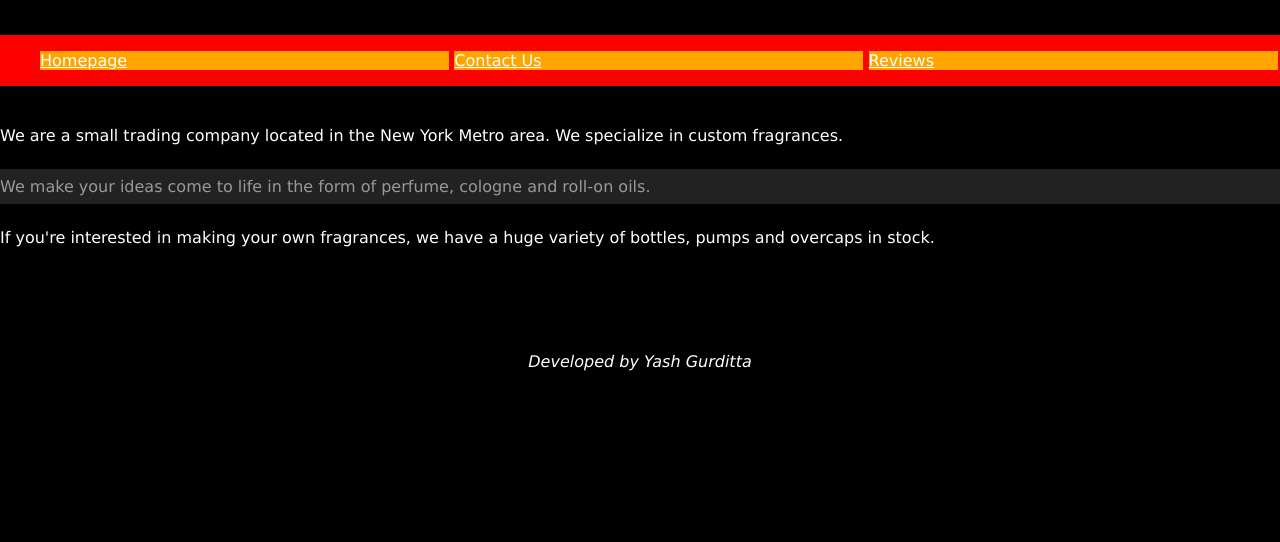
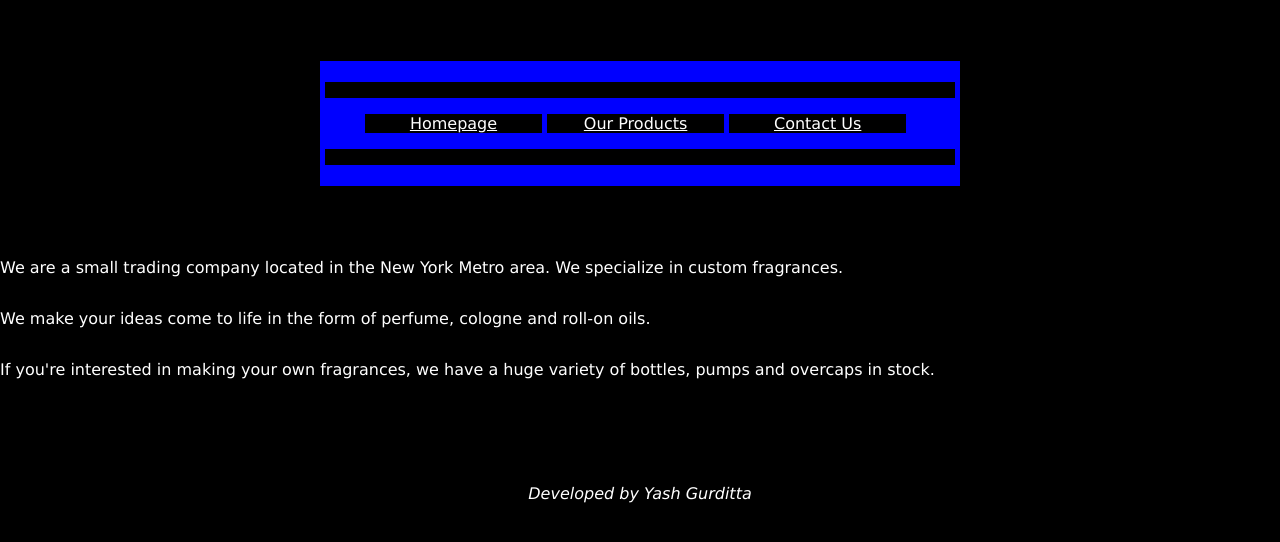
Before and after one commit to skkyllc/skkyllc.github.io, a plain HTML site: page index.html in a window 1280 px wide. Shown: the part 62-604 px from the top of the page. Drawn offline with Linux system fonts and the light colour scheme.

Commit message:
Update Color Scheme and Navbar

```diff
--- a/index.html
+++ b/index.html
@@ -3,25 +3,25 @@
 	<head>
 		<link rel="shortcut icon" href="http://skkyenterprises.com/SKKYLogo.img.PNG">
 		<title>SKKY LLC</title>
-		<h1><center><strong>SKKY Enterprises LLC</strong></center></h1>
 		<link href="main.css" rel="stylesheet" type="text/css" />
 	</head>
 	<body>
+		<h1><center><strong>SKKY Enterprises LLC</strong></center></h1>
 		<header>
 		<nav>
 			<p>
-		<ul>
-			<li><a href="index.html" />Homepage</a></li>
-			<li><a href="Contact.html" />Contact Us</a></li>
-			<li><a href="#" />Reviews</a></li>
-		</ul>
+				<ul>
+					<li><a href="index.html" /><center>Homepage</center></a></li>
+					<li><a href="#" /><center>Our Products</center></a></li>
+					<li><a href="Contact.html" /><center>Contact Us</center></a></li>
+				</ul>
 			</p>
 		</nav>
 		</header>
 		<p>
 			We are a small trading company located in the New York Metro area. We specialize in custom fragrances.
 		</p>
-		<p class="secondary">
+		<p>
 			We make your ideas come to life in the form of perfume, cologne and roll-on oils.
 		</p>
 		<p>
--- a/main.css
+++ b/main.css
@@ -2,6 +2,7 @@
 	background:black;
 	font-family: verdana;
 	margin: 0;
+
 	}
 
 	h1 {
@@ -29,20 +30,18 @@
 	}
 
 	header {
-	background: red;
+	background: blue;
 	color: black;
-	}
-
-	nav ul {
-	margin: 0;
+	padding: 5px;
+	margin: 5% 25%;
 	}
 
 	nav ul li {
 	list-style-type: none;
 	display: inline-block;
-	background: orange;
+	background: black;
 	color: white;
-	width: 33%;
+	width: 30%;
 	}
 
 	nav ul li a {
```
